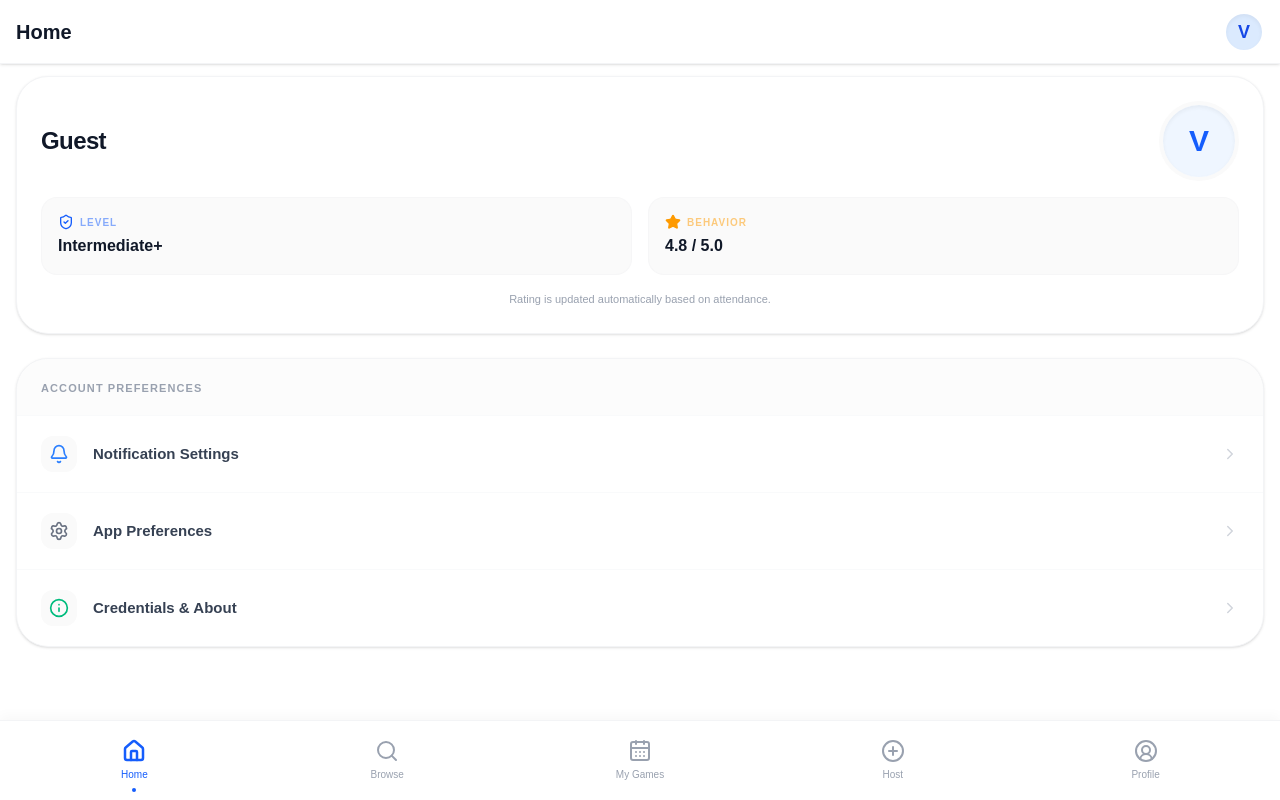
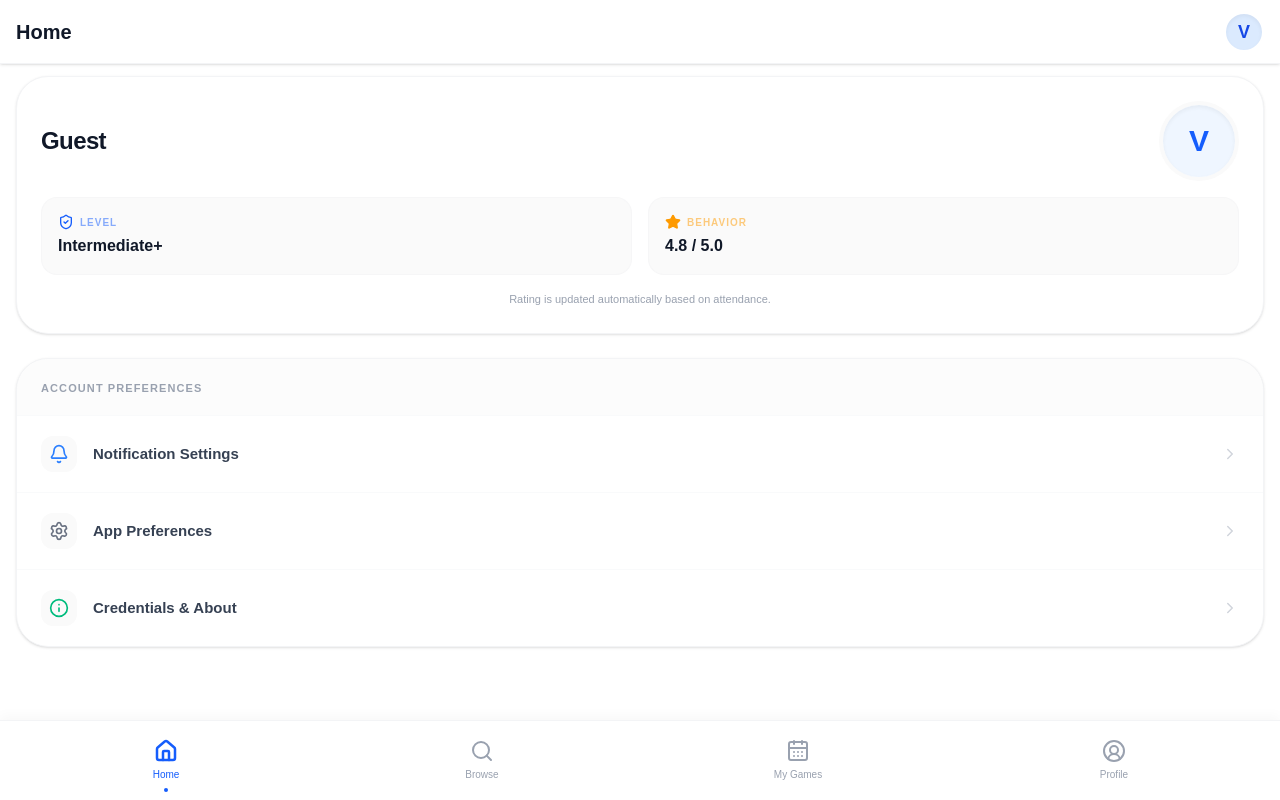
Before and after one commit to mapi-developer/VolleyballAlley, a Next.js app in the folder frontend/: page / in a window 1280 px wide. Built offline with nearby package versions, Linux system fonts and the light colour scheme.

Commit message:
upd: profile page | dev role toggle

```diff
--- a/frontend/src/app/profile/page.tsx
+++ b/frontend/src/app/profile/page.tsx
@@ -9,7 +9,7 @@ import { useState } from "react";
 import BottomSheet from "@/components/BottomSheet";
 
 export default function ProfilePage() {
-  const { user, rating, level } = useUser();
+  const { user, rating, level, role, setRole } = useUser();
   const [copied, setCopied] = useState(false);
   const [activeView, setActiveView] = useState<string | null>(null);
 
@@ -147,8 +147,36 @@ export default function ProfilePage() {
           </div>
         )}
 
+        {activeView === 'preferences' && (
+          <div className="space-y-6">
+            {/* Development Role Selector */}
+            <div>
+              <p className="text-[11px] font-black text-gray-400 uppercase tracking-widest mb-3 px-1">
+                Development Role Switch
+              </p>
+              <div className="flex p-1 bg-zinc-100 rounded-2xl">
+                {(['member', 'organizer', 'admin'] as const).map((r) => (
+                  <button
+                    key={r}
+                    onClick={() => setRole(r)} // Using setRole from context
+                    className={`flex-1 py-2.5 text-xs font-bold rounded-xl transition-all duration-200 ${
+                      role === r
+                        ? 'bg-white text-blue-600 shadow-sm'
+                        : 'text-gray-400 active:text-gray-600'
+                    }`}
+                  >
+                    {r.charAt(0).toUpperCase() + r.slice(1)}
+                  </button>
+                ))}
+              </div>
+              <p className="text-[10px] text-gray-400 mt-3 italic leading-relaxed px-1">
+                Note: This switch is for UI development only. Changing to "Organizer" or "Admin" will unlock the Host tab in the footer.
+              </p>
+            </div>
+          </div>
+        )}
+
         {/* Placeholder for other views */}
-        {activeView === 'preferences' && <div className="text-center py-10 text-gray-400 italic">Theme and UI settings coming soon</div>}
         {activeView === 'about' && (
           <div className="space-y-4 text-center">
             <div className="text-5xl mb-4">🏐</div>
--- a/frontend/src/components/Footer.tsx
+++ b/frontend/src/components/Footer.tsx
@@ -4,19 +4,19 @@ import React from 'react';
 import Link from 'next/link';
 import { usePathname } from 'next/navigation';
 import { Home, Search, CalendarDays, PlusCircle, UserCircle2 } from 'lucide-react';
+import { useUser } from '@/context/UserContext'; // Import useUser
 
-interface FooterProps {
-  isOrganizer?: boolean;
-}
+const Footer = () => { // Removed isOrganizer prop
+  const pathname = usePathname();
+  const { role } = useUser(); // Get dynamic role
 
-const Footer = ({ isOrganizer = false }: FooterProps) => {
-  const pathname = usePathname();
+  // Show Host tab for Organizers and Admins
+  const isOrganizer = role === 'organizer' || role === 'admin';
 
   const navItems = [
     { label: 'Home', icon: Home, href: '/' },
     { label: 'Browse', icon: Search, href: '/browse' },
     { label: 'My Games', icon: CalendarDays, href: '/my-games' },
-    // Show Host button only for organizers
     ...(isOrganizer ? [{ label: 'Host', icon: PlusCircle, href: '/host' }] : []),
     { label: 'Profile', icon: UserCircle2, href: '/profile' },
   ];
@@ -35,18 +35,9 @@ const Footer = ({ isOrganizer = false }: FooterProps) => {
               isActive ? 'text-blue-600' : 'text-gray-400'
             }`}
           >
-            <Icon
-              size={24}
-              strokeWidth={isActive ? 2.5 : 2}
-            />
-            <span className="text-[10px] font-medium mt-1">
-              {item.label}
-            </span>
-
-            {/* Active Highlight Dot */}
-            {isActive && (
-              <div className="absolute bottom-2 w-1 h-1 bg-blue-600 rounded-full" />
-            )}
+            <Icon size={24} strokeWidth={isActive ? 2.5 : 2} />
+            <span className="text-[10px] font-medium mt-1">{item.label}</span>
+            {isActive && <div className="absolute bottom-2 w-1 h-1 bg-blue-600 rounded-full" />}
           </Link>
         );
       })}
--- a/frontend/src/context/UserContext.tsx
+++ b/frontend/src/context/UserContext.tsx
@@ -1,19 +1,24 @@
 "use client";
 
 import React, { createContext, useContext, useEffect, useState } from 'react';
+
+// Define the available roles
+export type UserRole = 'member' | 'organizer' | 'admin';
 
 interface UserContextType {
   user: any;
   rating: number;
   level: string;
+  role: UserRole; // Added role state
+  setRole: (role: UserRole) => void; // Added role setter
 }
 
 const UserContext = createContext<UserContextType | undefined>(undefined);
 
 export const UserProvider = ({ children }: { children: React.ReactNode }) => {
   const [user, setUser] = useState<any>(null);
+  const [role, setRole] = useState<UserRole>('member'); // Default to member
 
-  // These are the variables you wanted to pass from the layout level
   const [rating] = useState(4.8);
   const [level] = useState("Intermediate+");
 
@@ -25,7 +30,7 @@ export const UserProvider = ({ children }: { children: React.ReactNode }) => {
   }, []);
 
   return (
-    <UserContext.Provider value={{ user, rating, level }}>
+    <UserContext.Provider value={{ user, rating, level, role, setRole }}>
       {children}
     </UserContext.Provider>
   );
```
